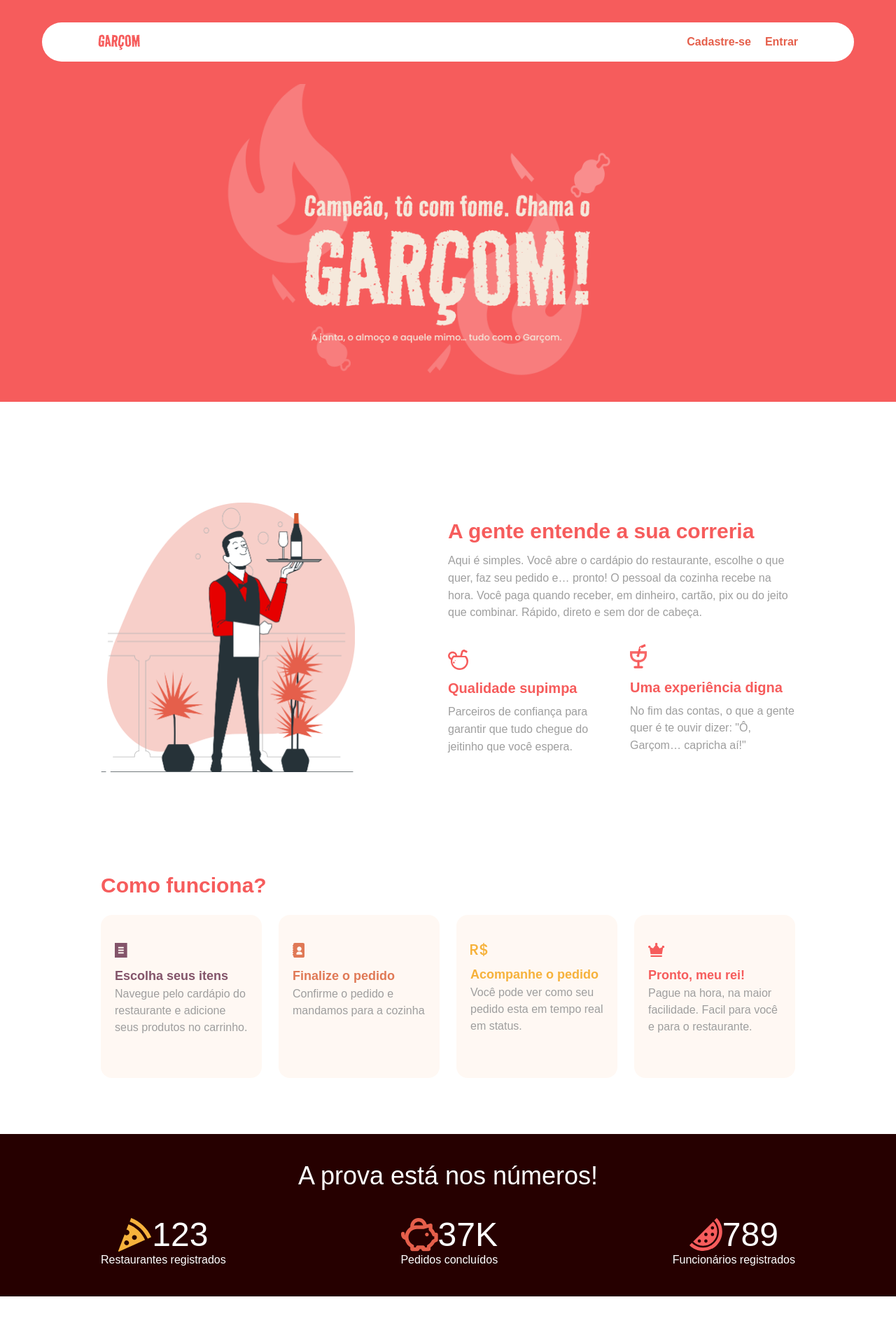
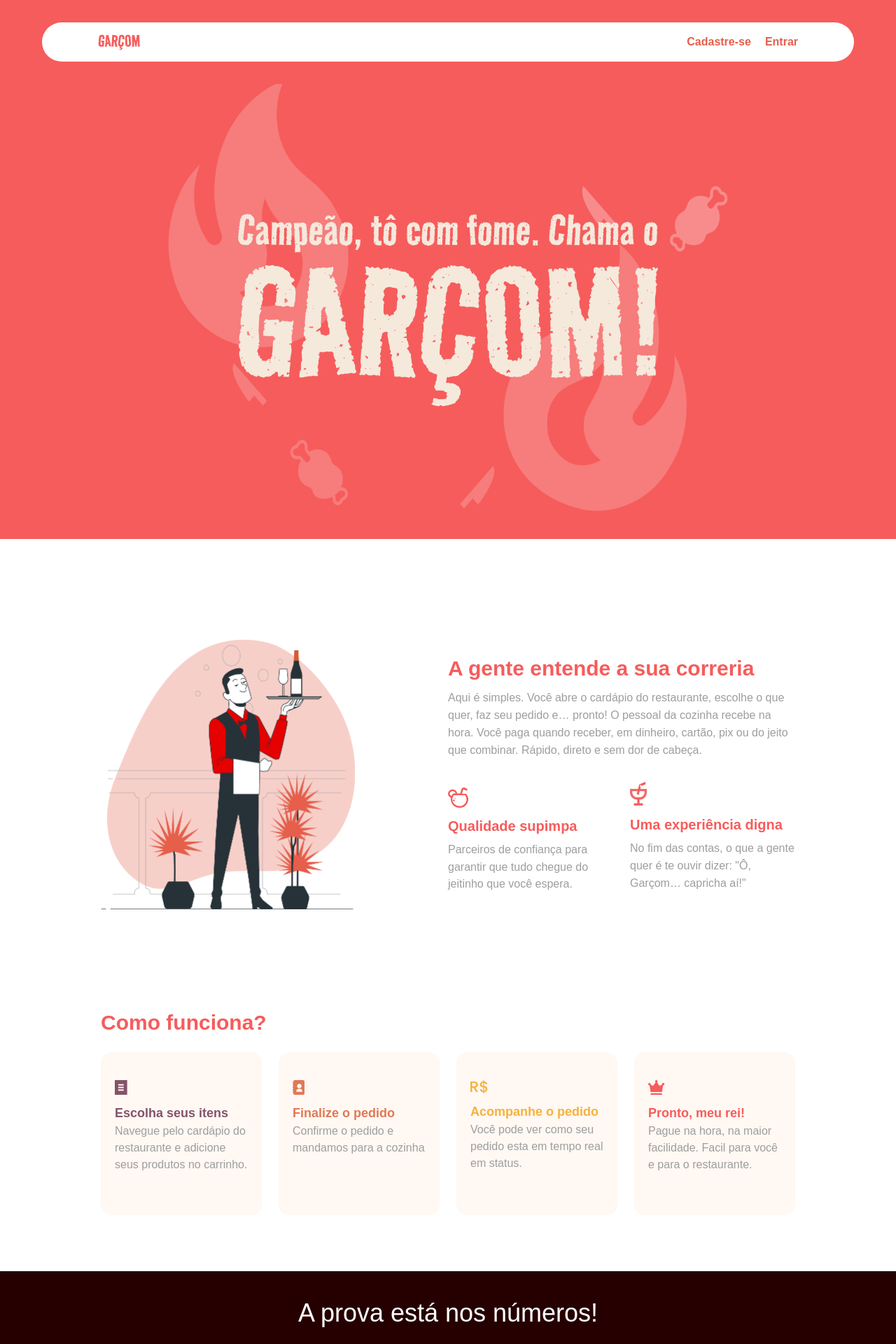
Before and after one commit to PI-InfoWeb-CNAT/garcom, a Next.js app in the folder source/garcom/: page / in a window 1280 px wide. Shown: the top 1920 px of the page at 70% size. Built offline with nearby package versions, Linux system fonts and the light colour scheme.

Commit message:
Landing-page finalizada

```diff
--- a/source/garcom/src/app/landing-page/page.tsx
+++ /dev/null
@@ -1,76 +0,0 @@
-import Image from 'next/image';
-import { Header } from "@/components/header"
-import { Footer } from "@/components/footer"
-
-export default function LandingPage() {
-    return (
-      <>
-        <Header />
-        <main className="flex min-h-screen flex-col items-center justify-start bg-gray-100 pt-29 pb-8">
-          <section className="mb-8 w-full">
-            <Image
-              src="/banner-landing-page.png"
-              alt="Landing Page Banner"
-              width={1400}
-              height={501}
-              className="h-auto w-full object-contain"
-            />
-          </section>
-          <section className="mb-8 w-full">
-            <Image
-              src="/garçom2.png"
-              alt="Imagem do garçom"
-              width={362.83}
-              height={384.81}
-              className="h-auto"
-            />
-            <div>
-              <h2 className="font-poppins font- text-[#F65C5C] uppercase">
-                A gente entende a sua correria
-              </h2>
-              <p>
-                Aqui é simples. Você abre o cardápio do restaurante, escolhe o
-                que quer, faz seu pedido e… pronto! O pessoal da cozinha recebe
-                na hora. Você paga quando receber, em dinheiro, cartão, pix ou
-                do jeito que combinar. Rápido, direto e sem dor de cabeça.
-              </p>
-            </div>
-            <div>
-              <Image
-                src="/agua_de_coco.svg"
-                alt="Ícone da água de coco"
-                width={29}
-                height={28.98}
-                className="h-auto"
-              />
-              <h3 className="font-poppins text-[#F65C5C] uppercase">
-                Qualidade supimpa
-              </h3>
-              <p>
-                Parceiros de confiança para garantir que tudo chegue do jeitinho
-                que você espera.
-              </p>
-            </div>
-            <div>
-              <Image
-                src="/taça.svg"
-                alt="Ícone de taça"
-                width={24}
-                height={28.98}
-                className=""
-              />
-              <h3 className="text-[#F65C5C]">Uma experiência digna</h3>
-              <p>
-                No fim das contas, o que a gente quer é te ouvir dizer: "Ô,
-                Garçom… capricha aí!"
-              </p>
-            </div>
-          </section>
-          <section>
-            <h2>Como funciona?</h2>
-          </section>
-        </main>
-        <Footer />
-      </>
-    );
-    }
--- a/source/garcom/src/app/page.tsx
+++ b/source/garcom/src/app/page.tsx
@@ -1,4 +1,3 @@
-
 import Image from "next/image";
 import Link from "next/link";
 import { HeaderLP } from "@/components/header-lp";
@@ -11,14 +10,23 @@ export default function LandingPage() {
     <>
       <HeaderLP />
       <main className="flex min-h-screen flex-col items-center justify-start pt-29">
-        <section className="w-full">
-          <Image
-            src="/banner-landing-page.png"
-            alt="Landing Page Banner"
-            width={1400}
-            height={501}
-            className="h-auto w-full object-contain"
-          />
+        <section className="bg-[#F65C5C] w-full flex flex-col items-center justify-center relative">
+          <div className="relative flex items-center justify-center">
+            <Image
+              src="/elementos_landingpage.png"
+              alt="Landing Page Banner"
+              width={800}
+              height={501}
+              className="h-auto"
+            />
+            <Image
+              src="/texto_landingpage.png"
+              alt="Landing Page Banner"
+              width={600}
+              height={501}
+              className="h-auto object-contain absolute top-1/2 left-1/2 transform -translate-x-1/2 -translate-y-1/2 z-10"
+            />
+          </div>
         </section>
         <section className={mainClass + " grid grid-cols-2"}>
           <Image
@@ -164,7 +172,7 @@ export default function LandingPage() {
           <h2 className="text-center text-4xl">A prova está nos números!</h2>
           <div className="mt-10 flex w-full items-center justify-between text-center">
             <div className="flex flex-col items-center">
-              <div className="flex items-center">
+              <div className="flex items-center mb-2 gap-3">
                 <Image
                   src="/pizza.svg"
                   alt="Pizza icon"
@@ -177,7 +185,7 @@ export default function LandingPage() {
               <p className="text-center">Restaurantes registrados</p>
             </div>
             <div className="flex flex-col items-center">
-              <div className="flex items-center">
+              <div className="flex items-center mb-2 gap-3">
                 <Image
                   src="/porco.svg"
                   alt="Porco icon"
@@ -190,7 +198,7 @@ export default function LandingPage() {
               <p className="text-center">Pedidos concluídos</p>
             </div>
             <div className="flex flex-col items-center">
-              <div className="flex items-center">
+              <div className="flex items-center mb-2 gap-3">
                 <Image
                   src="/melancia.svg"
                   alt="Melancia icon"
--- a/source/garcom/src/app/perfil/page.tsx
+++ b/source/garcom/src/app/perfil/page.tsx
@@ -73,7 +73,7 @@ const perfil = async () => {
                 <div className="flex items-start gap-5 mt-18">
                   <div>
                     <h1 className={`${tituloClass} !m-0 !text-[#616161] !text-[27px]`}>{user.name}</h1>
-                    <p className="!text-[14px] text-medium mp-[-10px] text-[#B2B2B2] ">Natal - RN</p>
+                    <p className="!text-[14px] text-medium mp-[-10px] text-[#B2B2B2] ">{roleData?.endereco_id.cep}</p>
                   </div>
                   <Button className="w-40 mt-[5px]" variant="rosa"><a href="/perfil/editar">Editar Perfil</a></Button>
                 </div>
--- a/source/garcom/src/components/footer-lp.tsx
+++ b/source/garcom/src/components/footer-lp.tsx
@@ -12,17 +12,16 @@ export function FooterLP() {
             <h1 className="flex items-center align-center pt-px">
                 <Image src="/logo.svg" alt="Logo" width={60} height={60} />
             </h1>
-            <p className="font-bold text-[16px] ">A janta, o mercado e aquele mimo…<br/>Chama o Garçom!</p>
         </div>
 
 
 
-        <nav className="flex flex-col items-center justify-start  gap-1">
-          <ol className="items-center justify-center gap-5 hidden md:flex">
+        <nav className="flex flex-col justify-end gap-1">
+          <ol className="justify-end gap-5 hidden md:flex">
             <li className="font-poppins text-[1em] font-semibold text-[#E55F4B] hover:text-[#E07956] transition-all"><a href="#" className="cursor-pointer">Cadastre-se</a></li>
             <li className="font-poppins text-[1em] font-semibold text-[#E55F4B] hover:text-[#E07956] transition-all"><a href="#" className="cursor-pointer">Entrar</a></li>
           </ol>
-          <p>©2025 Garçom,  Todos os direitos reservados.</p>
+          <p className="text-end flex flex-col justify-end">©2025 Garçom,  Todos os direitos reservados.</p>
         </nav>
 
       </footer>
```
Also changed, not shown: source/garcom/public/elementos_landingpage.png (added), source/garcom/public/texto_landingpage.png (added).
